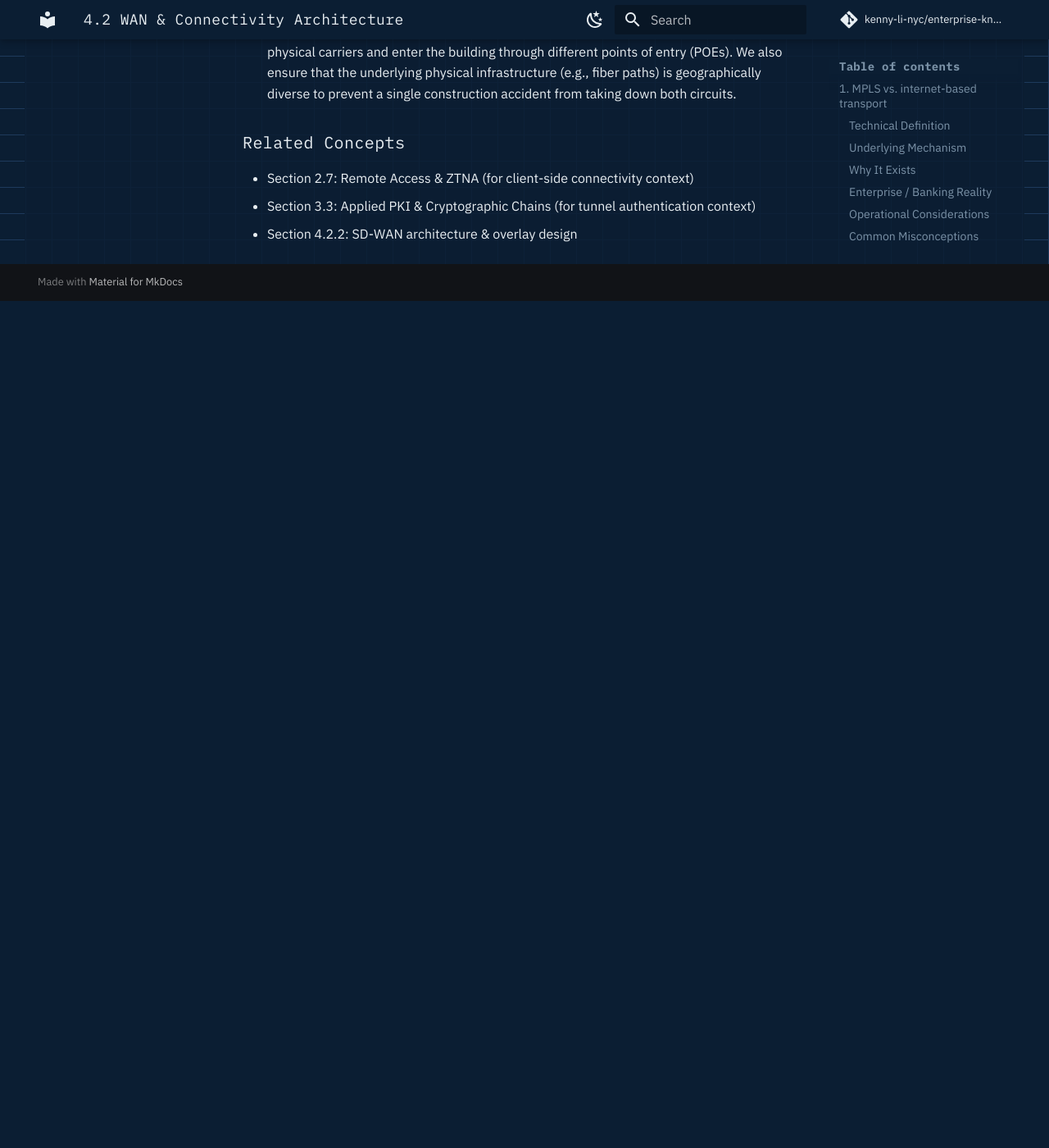
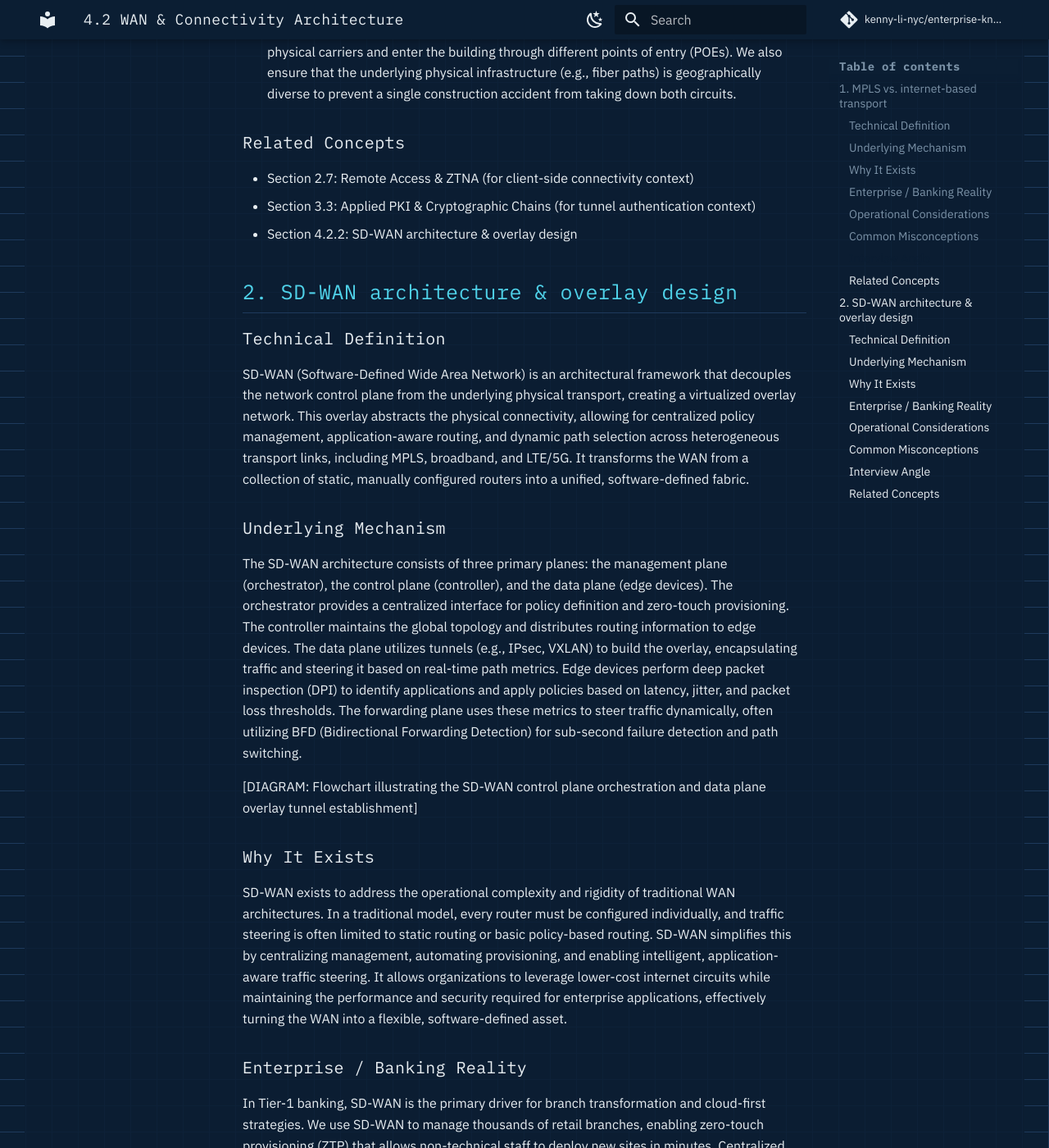
Before and after one commit to kenny-li-nyc/enterprise-knowledge-base, an MkDocs documentation site: the page built from docs/network/wan-connectivity-architecture.md, in a window 1280 px wide and 1400 px high, scrolled down 2427 px. Shown: the whole window at 82% size. Built offline with MkDocs 1.6.1 and Material for MkDocs 9.7.7, drawn with Linux system fonts in a browser that asks for light colours; comment, search, counter and statistics services are not loaded; before the commit the page ends 2794 px from its top, so only the background shows below that; some of the changed text lies outside the part shown.

Commit message:
docs: add SD-WAN architecture and overlay design section
Co-authored-by: aider (gemini/gemini-3.1-flash-lite) <aider@aider.chat>

```diff
--- a/docs/network/wan-connectivity-architecture.md
+++ b/docs/network/wan-connectivity-architecture.md
@@ -38,3 +38,42 @@ Operationalizing a hybrid WAN requires sophisticated monitoring to manage the di
 - Section 2.7: Remote Access & ZTNA (for client-side connectivity context)
 - Section 3.3: Applied PKI & Cryptographic Chains (for tunnel authentication context)
 - Section 4.2.2: SD-WAN architecture & overlay design
+
+## 2. SD-WAN architecture & overlay design
+
+### Technical Definition
+SD-WAN (Software-Defined Wide Area Network) is an architectural framework that decouples the network control plane from the underlying physical transport, creating a virtualized overlay network. This overlay abstracts the physical connectivity, allowing for centralized policy management, application-aware routing, and dynamic path selection across heterogeneous transport links, including MPLS, broadband, and LTE/5G. It transforms the WAN from a collection of static, manually configured routers into a unified, software-defined fabric.
+
+### Underlying Mechanism
+The SD-WAN architecture consists of three primary planes: the management plane (orchestrator), the control plane (controller), and the data plane (edge devices). The orchestrator provides a centralized interface for policy definition and zero-touch provisioning. The controller maintains the global topology and distributes routing information to edge devices. The data plane utilizes tunnels (e.g., IPsec, VXLAN) to build the overlay, encapsulating traffic and steering it based on real-time path metrics. Edge devices perform deep packet inspection (DPI) to identify applications and apply policies based on latency, jitter, and packet loss thresholds. The forwarding plane uses these metrics to steer traffic dynamically, often utilizing BFD (Bidirectional Forwarding Detection) for sub-second failure detection and path switching.
+
+[DIAGRAM: Flowchart illustrating the SD-WAN control plane orchestration and data plane overlay tunnel establishment]
+
+### Why It Exists
+SD-WAN exists to address the operational complexity and rigidity of traditional WAN architectures. In a traditional model, every router must be configured individually, and traffic steering is often limited to static routing or basic policy-based routing. SD-WAN simplifies this by centralizing management, automating provisioning, and enabling intelligent, application-aware traffic steering. It allows organizations to leverage lower-cost internet circuits while maintaining the performance and security required for enterprise applications, effectively turning the WAN into a flexible, software-defined asset.
+
+### Enterprise / Banking Reality
+In Tier-1 banking, SD-WAN is the primary driver for branch transformation and cloud-first strategies. We use SD-WAN to manage thousands of retail branches, enabling zero-touch provisioning (ZTP) that allows non-technical staff to deploy new sites in minutes. Centralized security policy enforcement is critical; we integrate SD-WAN with cloud-delivered security stacks (SASE) to ensure that direct internet access (DIA) from branches is as secure as traffic routed through the central datacenter. We also use SD-WAN to optimize the performance of SaaS applications (e.g., Office 365, Salesforce) by steering traffic directly to the nearest cloud entry point, bypassing the latency of backhauling traffic to the corporate core.
+
+### Operational Considerations
+Operationalizing SD-WAN requires a shift from box-by-box configuration to centralized policy management. Administrators must define global policies that are pushed to all edge devices, ensuring consistency and compliance. Monitoring is focused on the health of the overlay tunnels and the performance of the underlying transport circuits.
+[CLI: Command to verify the status of SD-WAN overlay tunnels and controller connectivity]
+[CLI: Command to inspect the application-aware routing policy and path selection logic]
+[CLI: Command to trigger a zero-touch provisioning process for a new branch edge device]
+
+### Common Misconceptions
+!!! warning
+    A common misconception is that SD-WAN is a "magic bullet" for poor-quality circuits. While SD-WAN can optimize traffic steering and mitigate the impact of minor jitter or loss, it cannot fix a fundamentally broken or congested physical circuit. Another error is assuming that SD-WAN replaces the need for robust security; while it simplifies security policy enforcement, it must be integrated with a comprehensive security architecture (e.g., SASE, firewalls) to be effective.
+
+### Interview Angle
+1. Question: How do you ensure the scalability and reliability of the SD-WAN control plane in a global banking network?
+   Answer: We deploy the SD-WAN controllers in a highly available, geographically distributed cluster. We use anycast addressing for controller connectivity, ensuring that edge devices always connect to the nearest available controller. We also implement strict rate-limiting and authentication for all control plane traffic to prevent unauthorized access or DDoS attacks.
+2. Question: How do you integrate SD-WAN with existing legacy MPLS networks during a migration?
+   Answer: We use a phased migration approach. We initially deploy SD-WAN as an overlay on top of the existing MPLS network, allowing us to gain visibility and control without disrupting existing traffic. We then gradually introduce internet circuits and migrate traffic to the SD-WAN fabric, eventually decommissioning the MPLS circuits once the SD-WAN overlay is proven to meet our performance and reliability requirements.
+3. Question: What is your strategy for securing direct internet access (DIA) from branch sites using SD-WAN?
+   Answer: We enforce a "security-first" policy. All DIA traffic is routed through a cloud-delivered security stack (SASE) that includes firewalling, URL filtering, and malware inspection. We also implement local breakout policies that only allow trusted, business-critical traffic to bypass the central datacenter, ensuring that we maintain visibility and control over all internet-bound traffic.
+
+### Related Concepts
+- Section 4.2.1: MPLS vs. internet-based transport
+- Section 4.2.3: Site-to-site VPN (IPsec tunnels, dynamic vs. static)
+- Section 4.2.5: QoS & bandwidth management across WAN links
```
